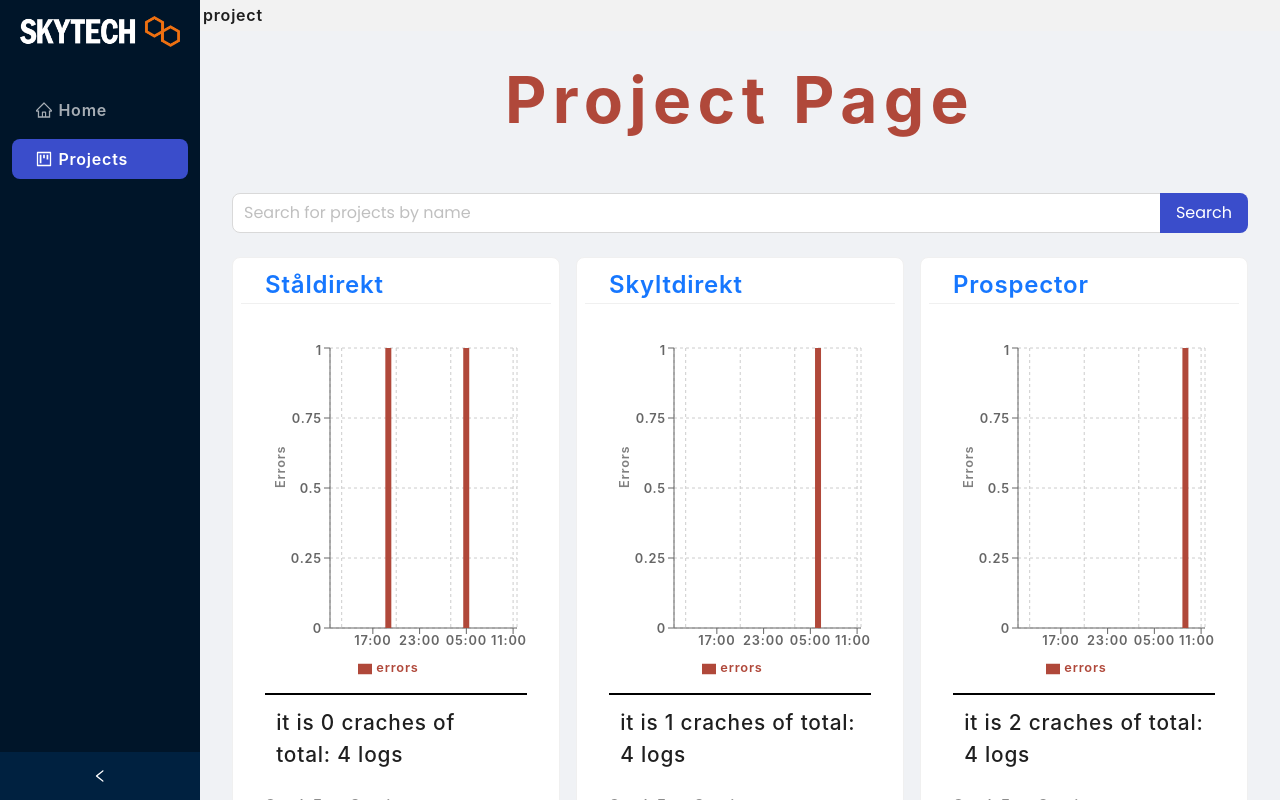
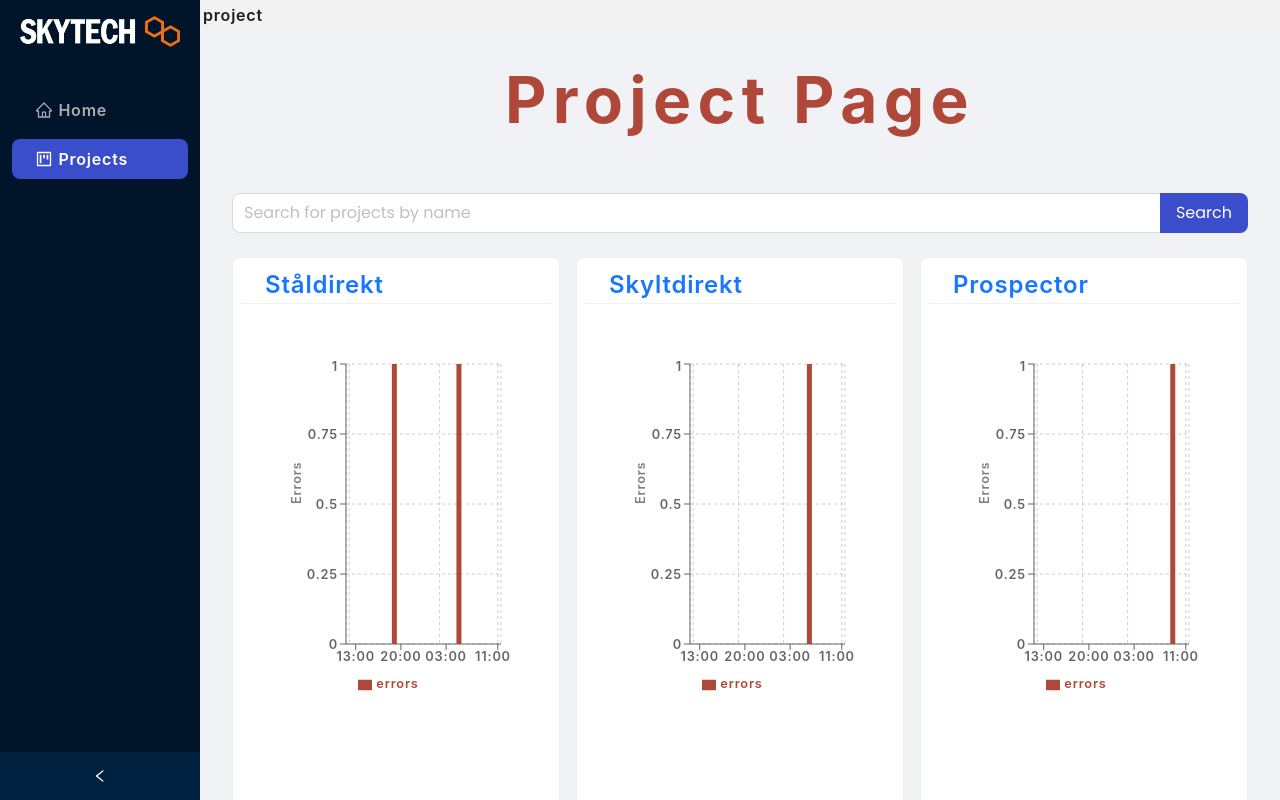
Before and after one commit to MrKalleP/event-frontend, a React (Vite) app: page /project in a window 1280 px wide. Shown: the top 800 px of the page. Built offline with nearby package versions, Linux system fonts and the light colour scheme.

Commit message:
fixed colapsed container style

```diff
--- a/src/index.css
+++ b/src/index.css
@@ -62,16 +62,16 @@ html,
 }
 
 .containerHome {
-  display: "flex";
-  flex-direction: "column";
-  justify-content: "space-between";
-  min-height: "60vh";
-  background-color: "white";
-  color: "#2A2A2A";
-  border-radius: ".5rem";
-  padding: "1rem";
+  display: flex;
+  flex-direction: column;
+  justify-content: space-between;
+  min-height: 60vh;
+  background-color: white;
+  color: #2A2A2A;
+  border-radius: .5rem;
+  padding: 1rem;
+}
 
-}
 
 /*Project Site*/
 
@@ -83,6 +83,7 @@ html,
   display: flex;
   flex-direction: column;
   gap: 24px;
+  flex-grow: 1;
 }
 
 .projectPageTitel {
```
